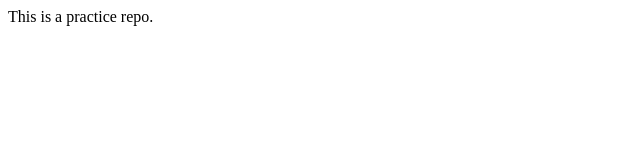
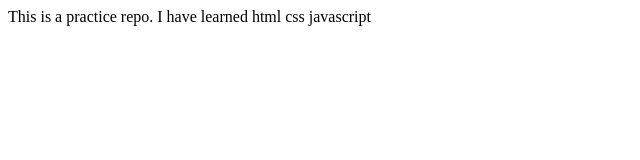
Before and after one commit to Priyanshi-Tiwari/practice-repo, a plain HTML site: page index.html in a window 1280 px wide. Shown: the whole page, without its empty margins (0-640 px from the left). Drawn offline with Linux system fonts and the light colour scheme.

Commit message:
Update index.html

```diff
--- a/index.html
+++ b/index.html
@@ -8,5 +8,9 @@
 </head>
 <body>
     This is a practice repo.
+    I have learned
+    html
+    css
+    javascript
 </body>
 </html>
```
